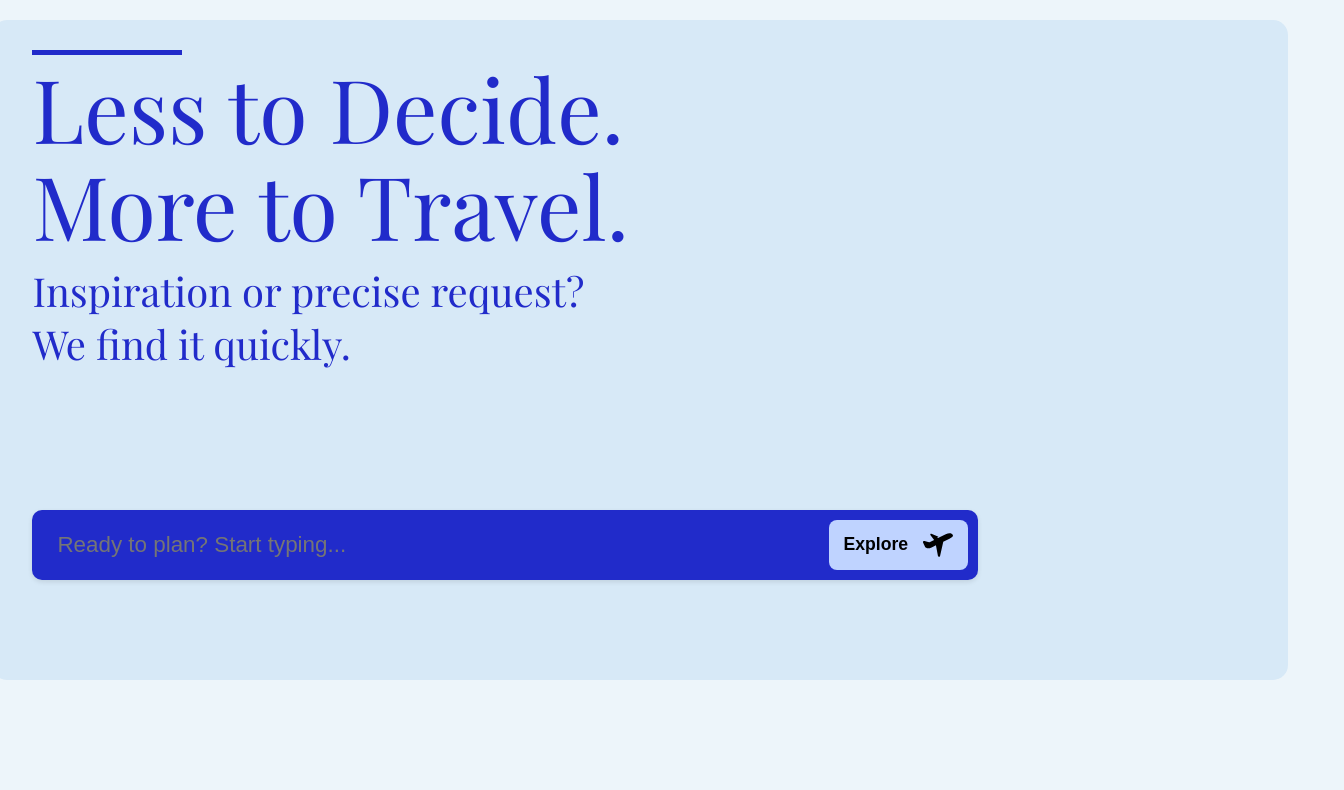
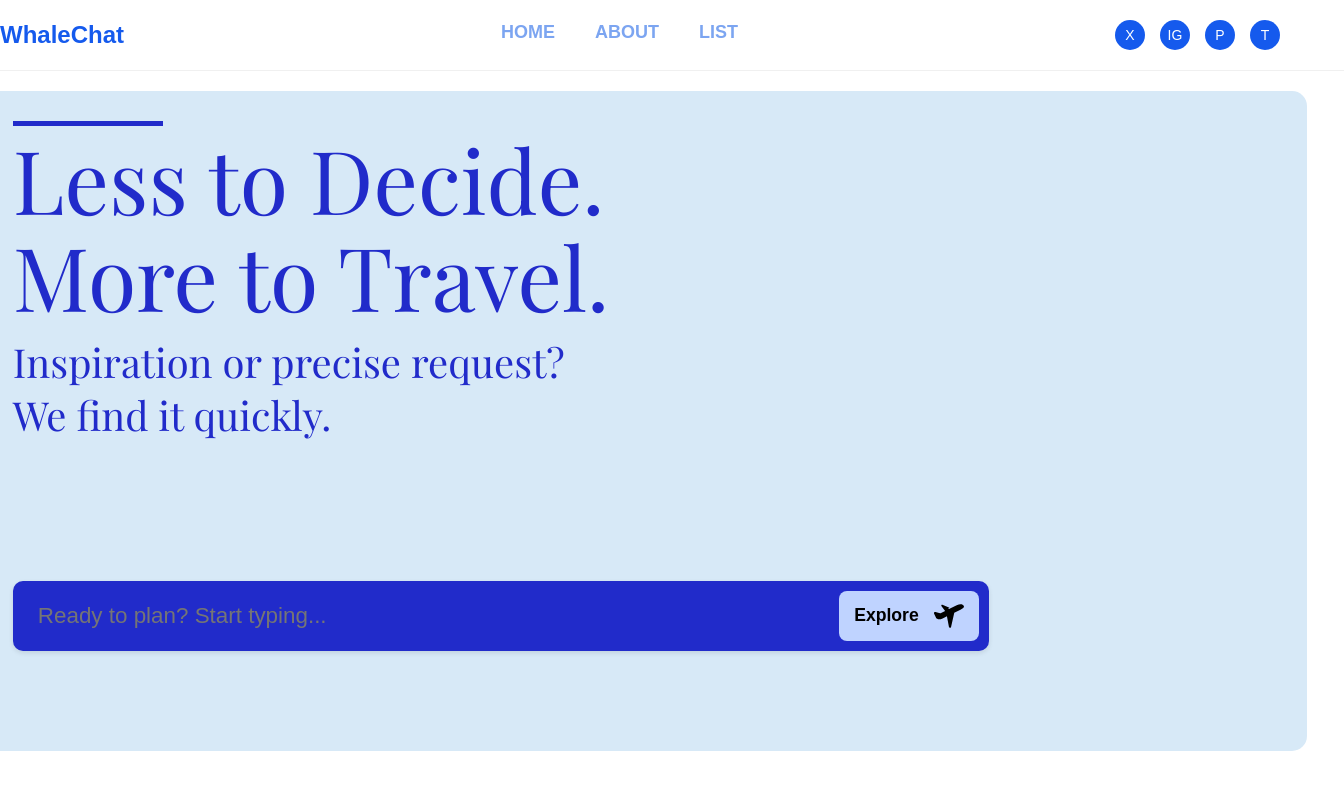
Before and after one commit to Whale-Chat-New/WhaleChat-Prototyp, a plain HTML site: page index.html in a window 1280 px wide. Shown: the whole page, 1344 px wide, since content can reach past the window. Drawn offline with nearby package versions, Linux system fonts and the light colour scheme; a web font is replaced by a local one.

Commit message:
Update index.html

```diff
--- a/index.html
+++ b/index.html
@@ -3,22 +3,115 @@
 <head>
     <title>WhaleChat | VisitWhale</title>
     <meta name="viewport" content="width=device-width, initial-scale=1.0">
-    <link href="https://fonts.googleapis.com/css2?family=Playfair+Display:wght@300;400;700&family=Afacad&display=swap" rel="stylesheet">
+    <link href="https://fonts.googleapis.com/css2?family=Playfair+Display:wght@300;400;700&family=Afacad:wght@400;500;600;700&display=swap" rel="stylesheet">
     <style>
         :root {
-            --primary: #1a5f8b; /* Dunkelblau */
+            --primary: #1a5f8b;
             --secondary: #264653;
-            --chat-bg: #212bca; /* Deine gewünschte Farbe für die Chat-Box */
-            --button-color: #bfd3ff; /* Neue Farbe für den Button */
-            --light-blue-bg: #d7e9f7; /* Das helle Blau für die Box */
-            --turquoise: #212bca; /* Ein schöner Türkis-Ton */
+            --chat-bg: #212bca;
+            --button-color: #bfd3ff;
+            --light-blue-bg: #d7e9f7;
+            --turquoise: #212bca;
+            --logo-blue: #155aed; /* Dunkleres Blau für Logo */
+            --nav-hover: #0f4bcb; /* Dunkleres Blau für Hover */
         }
 
+        /* Header Styles */
+        .main-header {
+            width: 100%;
+            background-color: white;
+            padding: 20px 5%;
+            display: flex;
+            justify-content: space-between;
+            align-items: center;
+            border-bottom: 1px solid #f0f0f0;
+            font-family: 'Afacad', sans-serif;
+        }
+
+        .header-content {
+            width: 100%;
+            max-width: 1400px;
+            margin: 0 auto;
+            display: flex;
+            justify-content: space-between;
+            align-items: center;
+        }
+
+        .logo-container {
+            margin-right: auto;
+        }
+
+        .logo {
+            font-size: 24px;
+            font-weight: 700; /* Fetter gemacht */
+            color: var(--logo-blue); /* Dunkleres Blau für Logo */
+        }
+
+        .main-nav {
+            display: flex;
+            gap: 40px;
+            margin: 0 auto;
+			font-weight: 600;
+        }
+
+        .main-nav a {
+            text-decoration: none;
+            color: #7ca5f1;
+            font-size: 18px;
+            font-weight: 600; /* Menü dicker gedruckt */
+            position: relative;
+            padding-bottom: 5px;
+            transition: color 0.3s ease;
+        }
+
+        .main-nav a:hover {
+            color: var(--nav-hover); /* Dunkleres Blau bei Hover */
+        }
+
+        .main-nav a:hover::after {
+            content: '';
+            position: absolute;
+            bottom: 0;
+            left: 0;
+            width: 100%;
+            height: 2px;
+            background-color: var(--nav-hover);
+        }
+
+        .social-links-container {
+            margin-left: auto;
+        }
+
+        .social-links {
+            display: flex;
+            gap: 15px;
+        }
+
+        .social-links a {
+            display: inline-block;
+            width: 30px;
+            height: 30px;
+            background-color: #155aed;
+            border-radius: 50%;
+            display: flex;
+            justify-content: center;
+            align-items: center;
+            color: white;
+            text-decoration: none;
+            font-size: 14px;
+            transition: background-color 0.3s ease;
+        }
+
+        .social-links a:hover {
+            background-color: var(--nav-hover);
+        }
+
+        /* Rest des CSS bleibt gleich */
         body {
             font-family: 'Afacad', sans-serif;
             margin: 0;
-            padding: 20px;
-            background-color: #edf5fa;
+            padding: 0;
+            background-color: #fff;
             color: #333;
             display: flex;
             flex-direction: column;
@@ -36,6 +129,7 @@
             display: flex;
             flex-direction: column;
             align-items: flex-start;
+            margin-top: 20px;
         }
 
         .header {
@@ -208,7 +302,6 @@
             margin: 10px 0;
         }
 
-        /* Button "Start Here" */
         .start-here-btn {
             background-color: var(--button-color);
             color: black;
@@ -235,6 +328,25 @@
         }
 
         @media (max-width: 768px) {
+            .main-header {
+                flex-direction: column;
+                padding: 15px;
+                gap: 15px;
+            }
+
+            .header-content {
+                flex-direction: column;
+                gap: 20px;
+            }
+
+            .logo-container, .social-links-container {
+                margin: 0;
+            }
+
+            .main-nav {
+                gap: 20px;
+            }
+
             .container {
                 padding: 20px;
                 width: 98%;
@@ -271,6 +383,29 @@
     </style>
 </head>
 <body>
+    <header class="main-header">
+        <div class="header-content">
+            <div class="logo-container">
+                <div class="logo">WhaleChat</div>
+            </div>
+
+            <nav class="main-nav">
+                <a href="https://visitwhale.com" class="active">HOME</a>
+                <a href="https://visitwhale.com/bout">ABOUT</a>
+                <a href="https://visitwhale.com/list">LIST</a>
+            </nav>
+
+            <div class="social-links-container">
+                <div class="social-links">
+                    <a href="https://twitter.com/visitwhale" aria-label="Twitter">X</a>
+                    <a href="https://instagram.com/visitwhale" aria-label="Instagram">IG</a>
+                    <a href="https://pinterest.com/visitwhale" aria-label="Pinterest">P</a>
+                    <a href="https://tiktok.com/@visitwhale" aria-label="TikTok">T</a>
+                </div>
+            </div>
+        </div>
+    </header>
+
     <div class="container">
         <div class="header">
             <div class="main-heading-container">
@@ -304,7 +439,6 @@
     </div>
 
     <script>
-        // Preis-Count-Up Funktion
         function animatePrice(element, duration = 2000) {
             const target = parseFloat(element.getAttribute("data-target"));
             let startTime = null;
@@ -357,7 +491,6 @@
                         </div>
                     `).join("");
 
-                    // Starte Animation für alle Preisfelder
                     document.querySelectorAll(".property-price").forEach(el => {
                         animatePrice(el);
                     });
```
